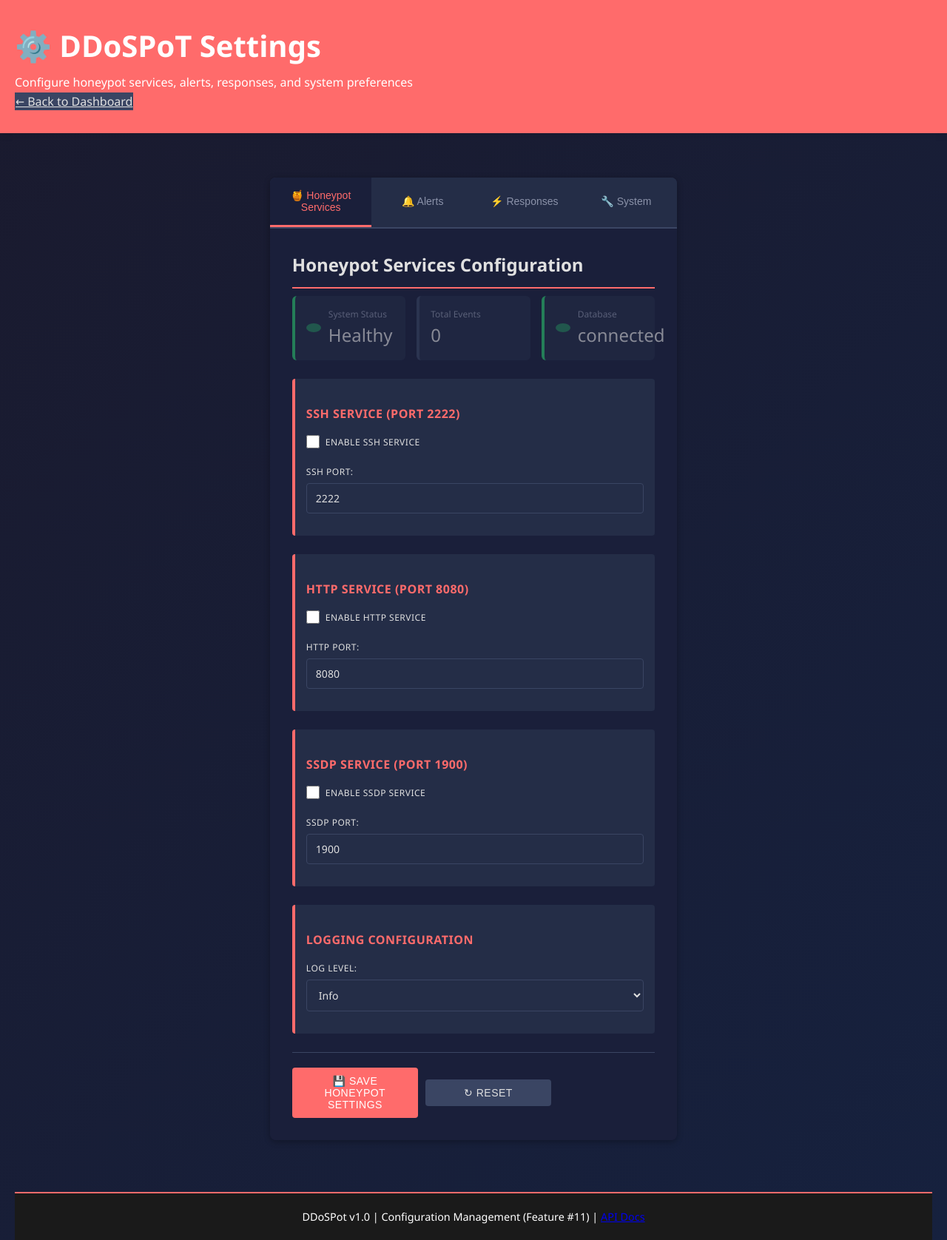
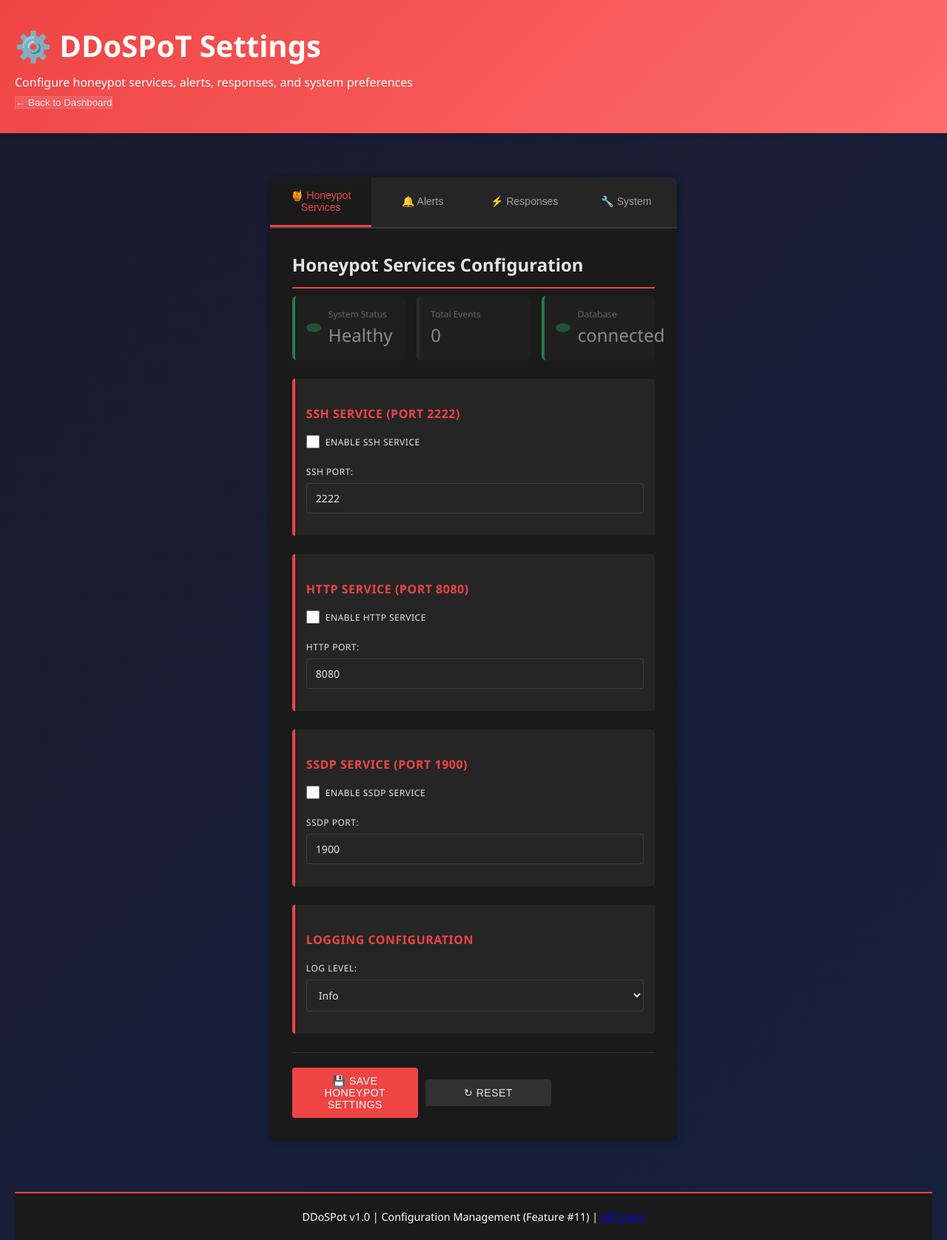
Before and after one commit to HunterB2-dev/ddospot, a Flask app: page /settings in a window 1280 px wide. Shown: the whole page at 74% size. Run offline with Flask 3, Linux system fonts and the light colour scheme; data comes from the database, SQL or seed files in the repository; data that the repository does not hold is empty.

Commit message:
Fix settings menu - apply dark theme colors and fix back navigation to previous dashboard

```diff
--- a/static/settings.css
+++ b/static/settings.css
@@ -1,19 +1,25 @@
 /* Settings Page Styling (Feature #11) */
 
-/* Mobile-friendly color variables - Red & Black Theme */
+/* Dark Black & Red Theme - Consistent with other dashboards */
 :root {
-    --primary: #ff6b6b;
-    --secondary: #ff6b6b;
-    --accent: #ff6b6b;
-    --bg: #0a0e27;
-    --surface: #1a1f3a;
-    --surface-light: #242d47;
-    --border: #3a4563;
-    --text: #e0e0e0;
-    --text-muted: #8b92a9;
+    --primary-red: #ef4444;
+    --primary-dark: #b91c1c;
+    --primary-black: #0f0f0f;
+    --dark-surface: #1a1a1a;
+    --dark-surface-2: #252525;
+    --dark-text: #e5e5e5;
+    --dark-text-secondary: #a3a3a3;
+
+    --primary: var(--primary-red);
+    --bg: var(--primary-black);
+    --surface: var(--dark-surface);
+    --surface-light: var(--dark-surface-2);
+    --border: rgba(255, 255, 255, 0.1);
+    --text: var(--dark-text);
+    --text-muted: var(--dark-text-secondary);
     --success: #2ecc71;
     --warning: #f39c12;
-    --danger: #ff6b6b;
+    --danger: var(--primary-red);
 }
 
 /* Settings Wrapper */
@@ -56,8 +62,8 @@
 
 .tab-button.active {
     background: var(--surface);
-    color: var(--secondary);
-    border-bottom-color: var(--secondary);
+    color: var(--primary);
+    border-bottom-color: var(--primary);
 }
 
 /* Tab Content */
@@ -93,11 +99,11 @@
     color: var(--text);
     margin: 0 0 10px 0;
     padding-bottom: 10px;
-    border-bottom: 2px solid var(--secondary);
+    border-bottom: 2px solid var(--primary);
 }
 
 .settings-content h3 {
-    color: var(--accent);
+    color: var(--primary);
     margin: 20px 0 15px 0;
     font-size: 16px;
     text-transform: uppercase;
@@ -113,7 +119,7 @@
     margin-bottom: 25px;
     padding: 15px;
     background: var(--surface-light);
-    border-left: 4px solid var(--secondary);
+    border-left: 4px solid var(--primary);
     border-radius: 4px;
 }
 
@@ -136,7 +142,7 @@
     width: 18px;
     height: 18px;
     cursor: pointer;
-    accent-color: var(--secondary);
+    accent-color: var(--primary);
 }
 
 .form-group input[type="checkbox"] + label,
@@ -159,7 +165,7 @@
 
 .form-control:focus {
     outline: none;
-    border-color: var(--secondary);
+    border-color: var(--primary);
     box-shadow: 0 0 0 3px rgba(255, 107, 107, 0.2);
 }
 
@@ -197,7 +203,7 @@
 }
 
 .btn-primary {
-    background: var(--secondary);
+    background: var(--primary);
     color: #fff;
 }
 
@@ -254,7 +260,7 @@
 }
 
 .status-message.loading {
-    color: var(--secondary);
+    color: var(--primary);
     font-weight: 500;
 }
 
@@ -343,7 +349,7 @@
     }
 
     .tab-button.active {
-        border-left-color: var(--secondary);
+        border-left-color: var(--primary);
         border-bottom-color: transparent;
     }
 
@@ -402,7 +408,7 @@
     width: 16px;
     height: 16px;
     border: 2px solid rgba(255, 107, 107, 0.3);
-    border-top: 2px solid var(--secondary);
+    border-top: 2px solid var(--primary);
     border-radius: 50%;
     animation: spin 1s linear infinite;
     margin-right: 8px;
--- a/templates/settings.html
+++ b/templates/settings.html
@@ -15,7 +15,7 @@
                 <h1>⚙️ DDoSPoT Settings</h1>
                 <p>Configure honeypot services, alerts, responses, and system preferences</p>
                 <div class="header-actions">
-                    <a href="/" class="btn btn-secondary">← Back to Dashboard</a>
+                    <button id="back-btn" class="btn btn-secondary">← Back to Dashboard</button>
                 </div>
             </div>
         </header>
@@ -286,6 +286,30 @@
         </footer>
     </div>
 
+    <script>
+        // Handle back button - go to previous dashboard or use referrer
+        document.getElementById('back-btn').addEventListener('click', function() {
+            // Try to get the referrer from sessionStorage
+            const referrer = sessionStorage.getItem('settings-referrer');
+
+            // Map of dashboard routes
+            const dashboards = {
+                'dashboard-tabs': '/dashboard-tabs',
+                'advanced': '/advanced',
+                'mobile': '/mobile',
+                'index': '/',
+                'default': '/'
+            };
+
+            if (referrer && dashboards[referrer]) {
+                window.location.href = dashboards[referrer];
+            } else {
+                // Default to the advanced dashboard
+                window.location.href = '/advanced';
+            }
+        });
+    </script>
+
     <script src="/static/settings.js"></script>
 </body>
 </html>
```
Also changed, not shown: templates/dashboard-tabs.html (+11 -2 lines), templates/index.html (+9 -1 lines), templates/mobile-dashboard.html (+10 -1 lines).
